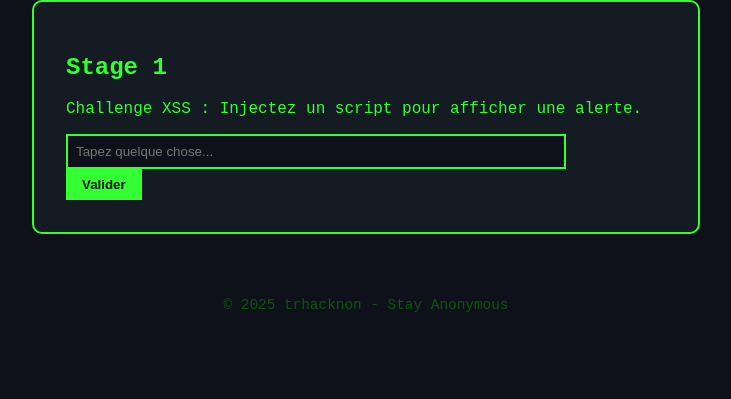
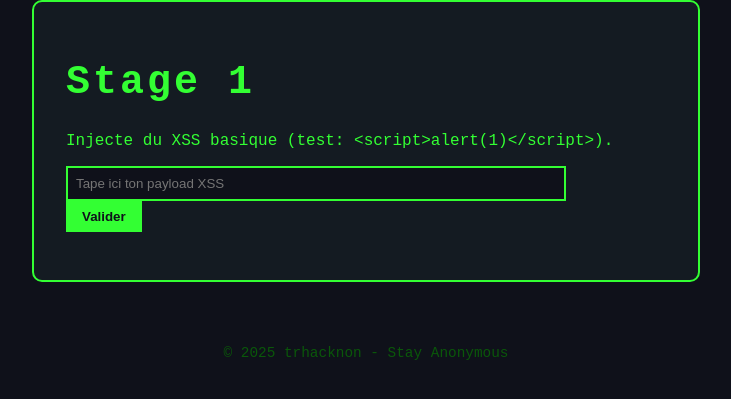
Before and after one commit to trh4ckn0n/labyxssqli, a Flask app: page /stage/1 in a window 1280 px wide. Shown: the part 151-550 px from the top of the page, without its empty margins (274-1005 px from the left). Run offline with Flask 3, Linux system fonts and the light colour scheme.

Commit message:
Update stage.html

```diff
--- a/templates/stage.html
+++ b/templates/stage.html
@@ -1,28 +1,44 @@
 {% extends "base.html" %}
+
 {% block content %}
-    <h2>Stage {{ stage }}</h2>
+<h1>Stage {{ stage }}</h1>
 
 {% if stage == 1 %}
-        <p>Challenge XSS : Injectez un script pour afficher une alerte.</p>
+<p>Injecte du XSS basique (test: &lt;script&gt;alert(1)&lt;/script&gt;).</p>
 <form method="POST">
-            <input name="input" placeholder="Tapez quelque chose..." />
+    <input type="text" name="input" placeholder="Tape ici ton payload XSS" value="{{ user_input|safe }}">
     <button type="submit">Valider</button>
 </form>
+<p>{{ message }}</p>
+{% if user_input %}
+<div style="border:1px dashed lime;margin-top:20px;padding:10px;">
+    <strong>Résultat :</strong> {{ user_input|safe }}
+</div>
+{% endif %}
+
 {% elif stage == 2 %}
 <p>Challenge SQLi : Entrez un nom d'utilisateur pour vous connecter.</p>
 <form method="POST">
-            <input name="username" placeholder="Nom d'utilisateur" />
+    <input type="text" name="username" placeholder="admin'--">
     <button type="submit">Se connecter</button>
 </form>
-    {% else %}
 <p>{{ message }}</p>
+
+{% elif stage == 3 %}
+<p>Challenge XSS Avancé : injecte ton propre payload à base de confirm() + SVG.</p>
+<form method="POST">
+    <input type="text" name="input" placeholder="Ton payload XSS avancé" value="{{ user_input|safe }}">
+    <button type="submit">Soumettre</button>
+</form>
+<p>{{ message }}</p>
+{% if user_input %}
+<div style="border:1px dashed lime;margin-top:20px;padding:10px;">
+    <strong>Résultat :</strong> {{ user_input|safe }}
+</div>
 {% endif %}
-
-    {% if message %}
-        <p class="message">{{ message }}</p>
 {% endif %}
 
 {% if success %}
-        <a class="btn" href="/next/{{ stage }}">Étape suivante</a>
+<a href="{{ url_for('next_stage', current_stage=stage) }}" class="btn-next">Étape suivante</a>
 {% endif %}
 {% endblock %}
```
Lines whose indentation alone changed are shown as unchanged.
